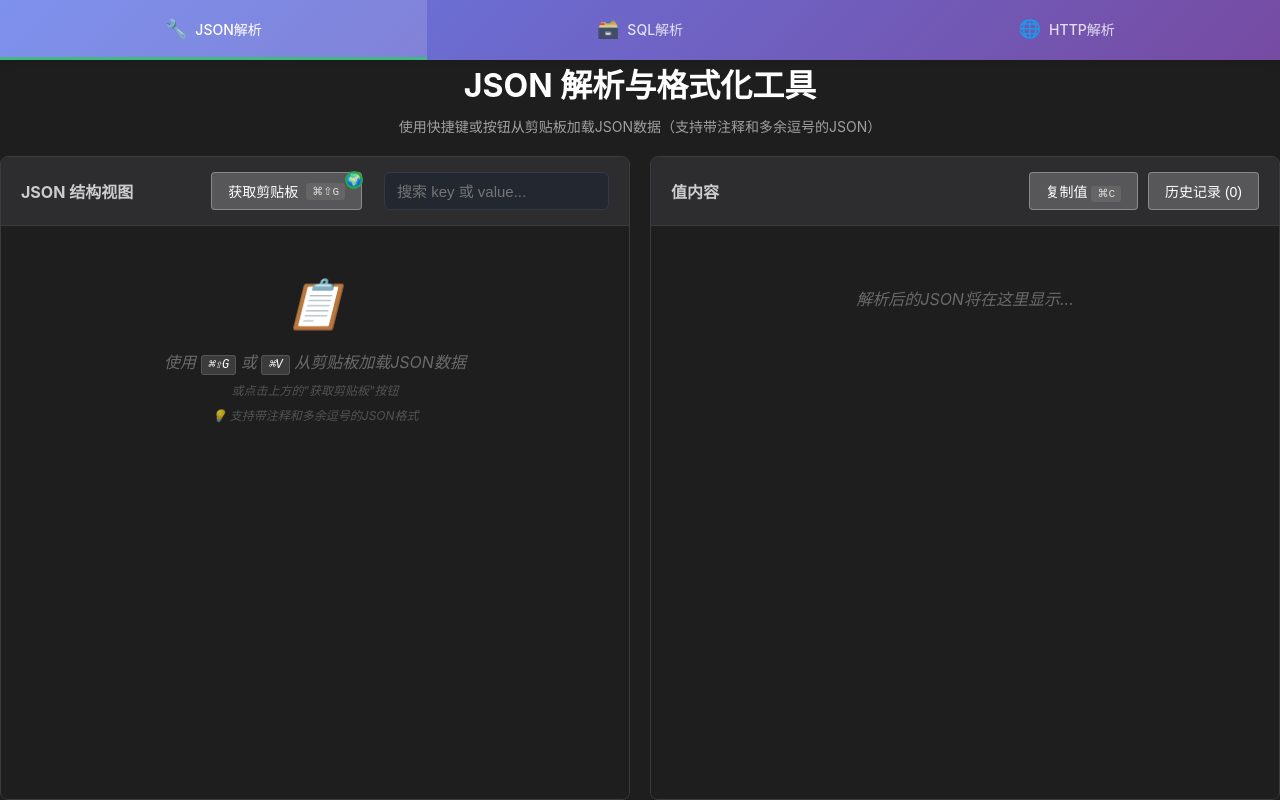
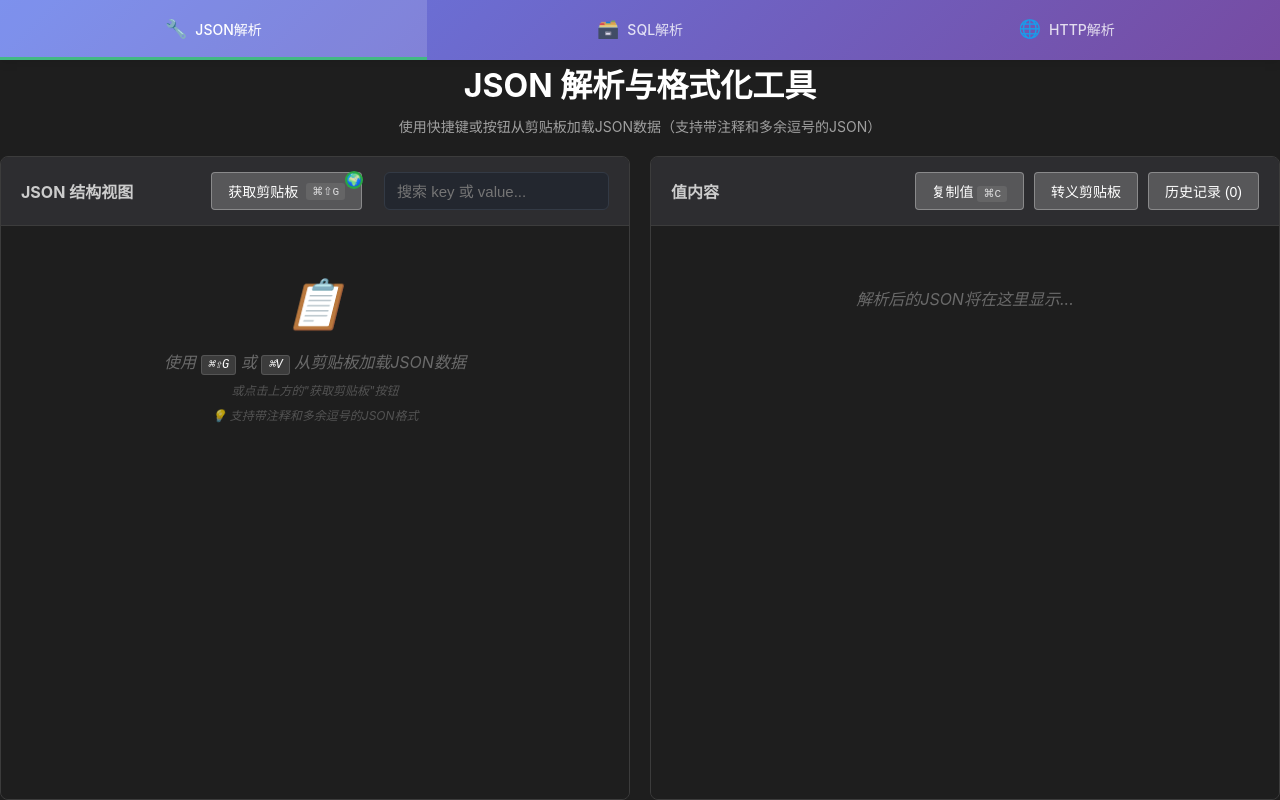
Before and after one commit to zhanghengwh15/json-skywalking, a Vue app: page /json-parser in a window 1280 px wide. Built offline with nearby package versions, Linux system fonts and the light colour scheme.

Commit message:
添加转义剪贴板功能至JsonParser组件，允许用户从剪贴板获取JSON数据并正确转义特殊字符，提升数据处理能力和用户体验。

```diff
--- a/src/views/JsonParser.vue
+++ b/src/views/JsonParser.vue
@@ -53,6 +53,9 @@
             <button @click="copySelectedValue" :disabled="!parsedJson" class="copy-btn" title="复制选中节点的值 (⌘C / Ctrl+C)">
               复制值
               <span class="shortcut-hint">⌘C</span>
+            </button>
+            <button @click="escapeClipboardJson" class="copy-btn" title="从剪贴板获取数据并转义引号">
+              转义剪贴板
             </button>
             <button @click="toggleHistory" class="history-btn">
               历史记录 ({{ historyList.length }})
@@ -467,6 +470,37 @@ async function copySelectedValue() {
     showClipboardStatus('success', '已复制到剪贴板！')
   } catch (err) {
     showClipboardStatus('error', '复制失败')
+  }
+}
+
+async function escapeClipboardJson() {
+  try {
+    // 从剪贴板获取文本
+    const clipboardText = await invoke<string>('get_clipboard')
+
+    if (!clipboardText || !clipboardText.trim()) {
+      showClipboardStatus('info', '剪贴板为空')
+      return
+    }
+
+    // 使用JSON.stringify来正确处理所有转义字符
+    // 这样可以确保换行符、引号、反斜杠等都被正确转义
+    const escapedText = JSON.stringify(clipboardText)
+
+    // 将转义后的文本复制回剪贴板
+    await navigator.clipboard.writeText(escapedText)
+
+    // 尝试解析转义后的JSON以验证格式
+    try {
+      const testJson = JSON.parse(escapedText)
+      showClipboardStatus('success', '已转义所有特殊字符并复制到剪贴板！')
+    } catch (parseErr) {
+      showClipboardStatus('info', '已转义特殊字符，但JSON格式可能仍有问题')
+    }
+
+  } catch (err) {
+    console.error('转义剪贴板失败:', err)
+    showClipboardStatus('error', '转义剪贴板失败: ' + (err instanceof Error ? err.message : String(err)))
   }
 }
 
```
